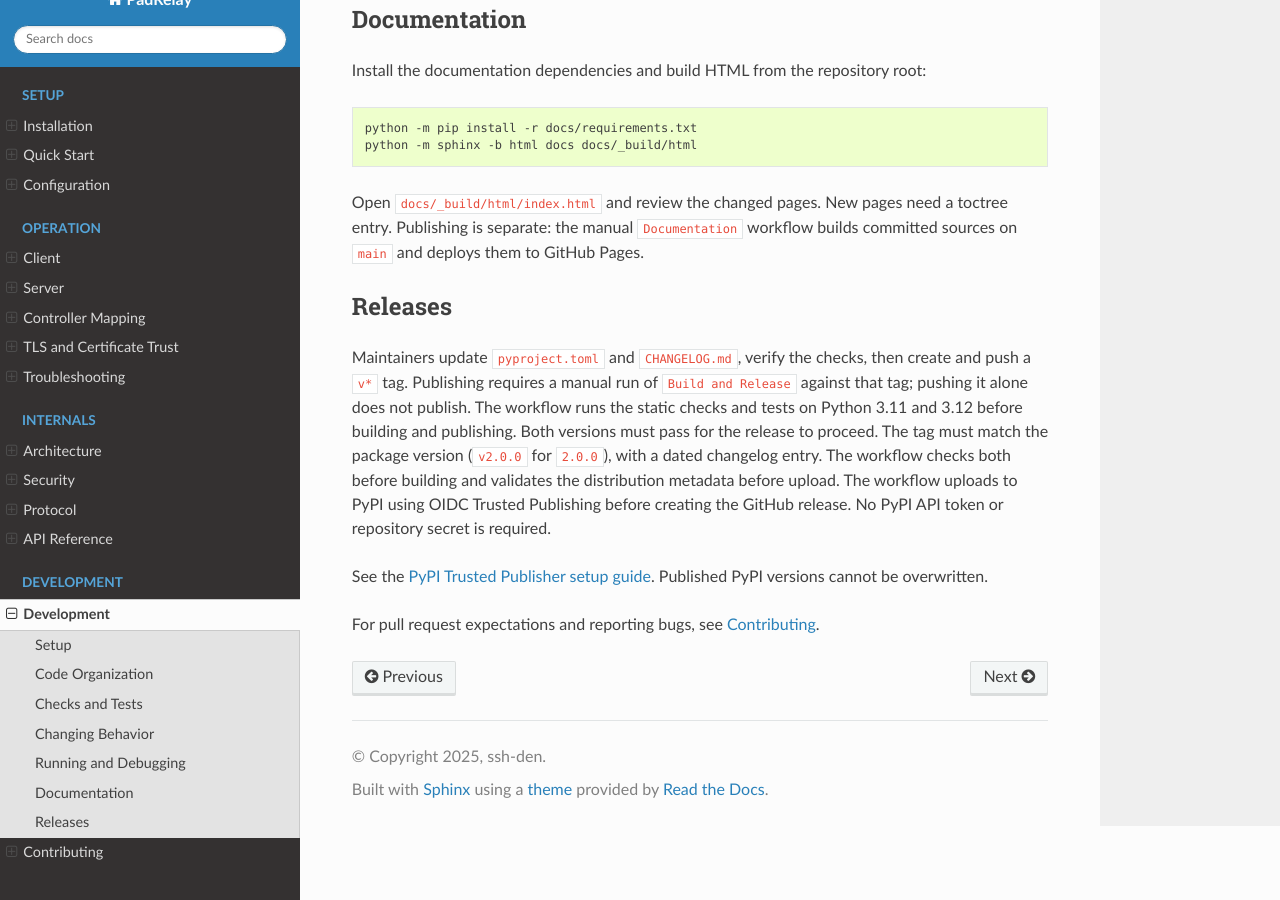
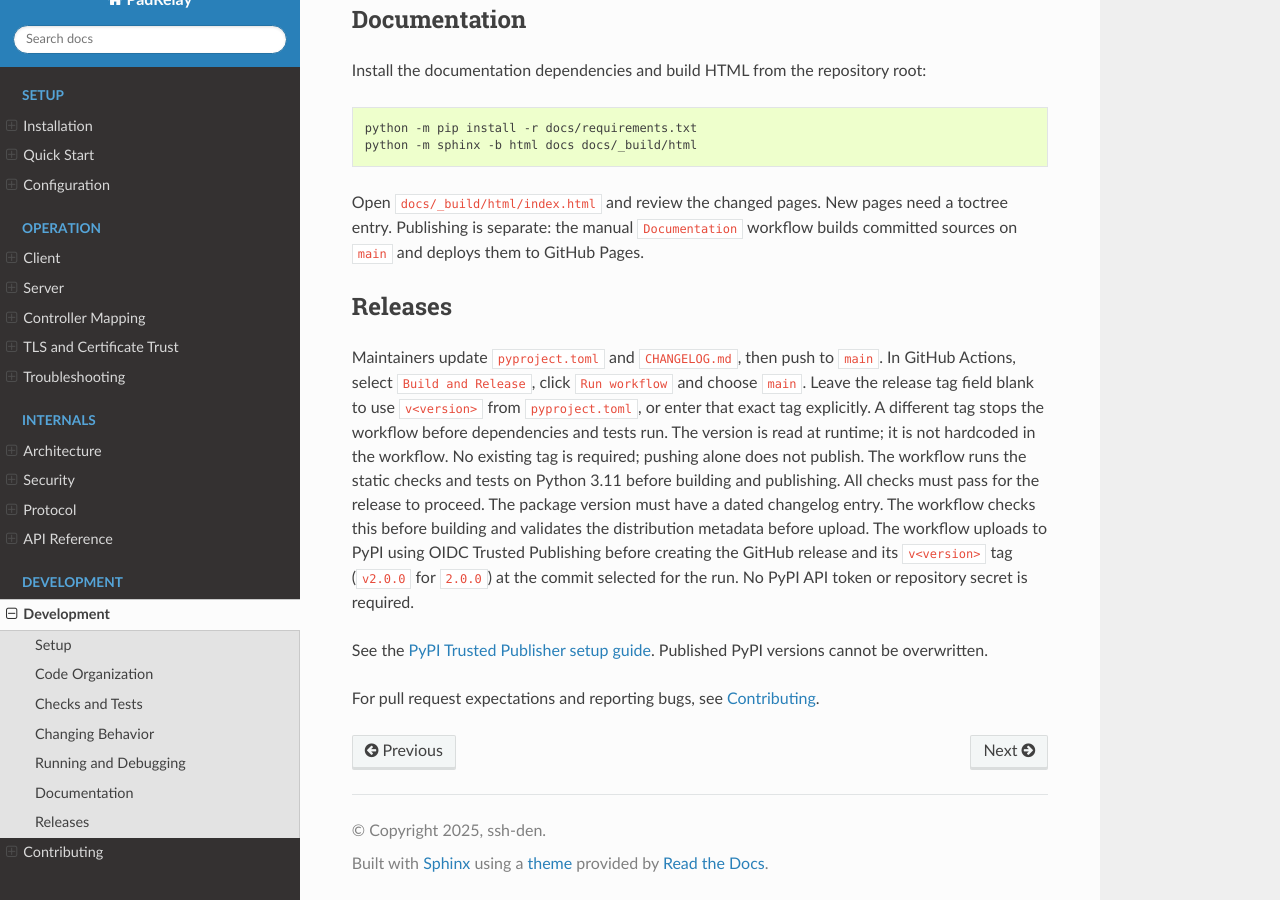
Before and after one commit to ssh-den/PadRelay, a Sphinx documentation site: the page built from docs/development.rst, in a window 1280 px wide and 900 px high, scrolled down 2128 px. Built offline with Sphinx 7.4.7 and the Read the Docs theme 3.1.0, drawn with Linux system fonts in a browser that asks for light colours; some of the changed text lies outside the part shown.

Commit message:
ci: allow manual releases without existing tags

```diff
--- a/docs/development.rst
+++ b/docs/development.rst
@@ -5,7 +5,7 @@ Setup
 -----
 
 Use Python **3.11 or newer**. The ``Run Tests`` workflow checks Python
-3.11 and 3.12.
+3.11.
 From the repository root, create and activate a virtual environment named
 ``.venv``, then install the project and development tools:
 
@@ -117,16 +117,20 @@ workflow builds committed sources on ``main`` and deploys them to GitHub Pages.
 Releases
 --------
 
-Maintainers update ``pyproject.toml`` and ``CHANGELOG.md``, verify the checks,
-then create and push a ``v*`` tag. Publishing requires a manual run of
-``Build and Release`` against that tag; pushing it alone does not publish.
-The workflow runs the static checks and tests on Python 3.11 and 3.12 before
-building and publishing. Both versions must pass for the release to proceed.
-The tag must match the package version (``v2.0.0`` for ``2.0.0``), with a dated
-changelog entry. The workflow checks both before building and validates the
-distribution metadata before upload.
+Maintainers update ``pyproject.toml`` and ``CHANGELOG.md``, then push to ``main``.
+In GitHub Actions, select ``Build and Release``, click ``Run workflow`` and
+choose ``main``. Leave the release tag field blank to use ``v<version>`` from
+``pyproject.toml``, or enter that exact tag explicitly. A different tag stops
+the workflow before dependencies and tests run. The version is read at runtime;
+it is not hardcoded in the workflow. No existing tag is required; pushing alone
+does not publish.
+The workflow runs the static checks and tests on Python 3.11 before building
+and publishing. All checks must pass for the release to proceed.
+The package version must have a dated changelog entry. The workflow checks this
+before building and validates the distribution metadata before upload.
 The workflow uploads to PyPI using OIDC Trusted Publishing before creating the
-GitHub release. No PyPI API token or repository secret is required.
+GitHub release and its ``v<version>`` tag (``v2.0.0`` for ``2.0.0``) at the
+commit selected for the run. No PyPI API token or repository secret is required.
 
 See the `PyPI Trusted Publisher setup guide
 <https://docs.pypi.org/trusted-publishers/adding-a-publisher/>`_. Published PyPI versions cannot be overwritten.
```
Also changed, not shown: README.md (+1 -1 lines), docs/README.md (+3 -2 lines), 2 other files.
